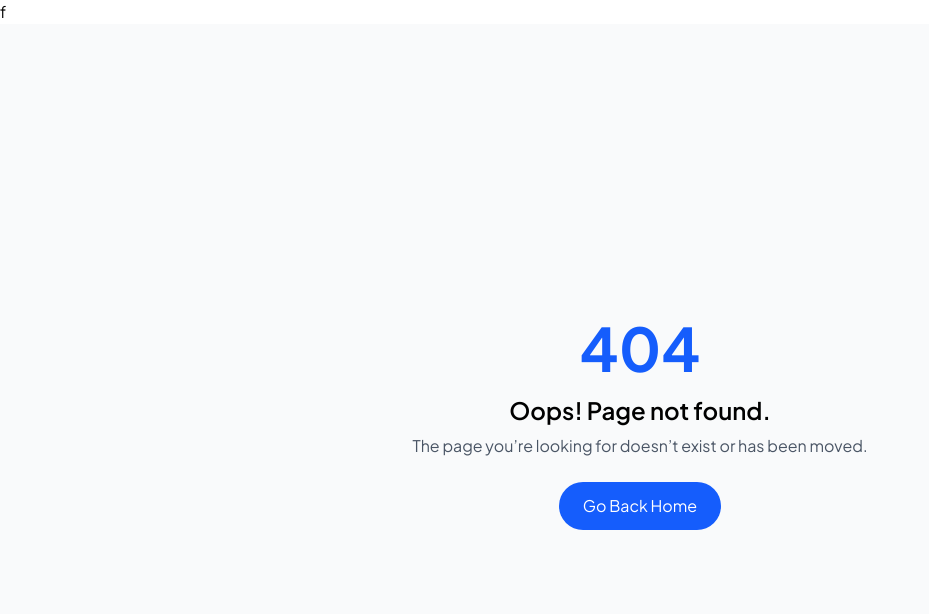
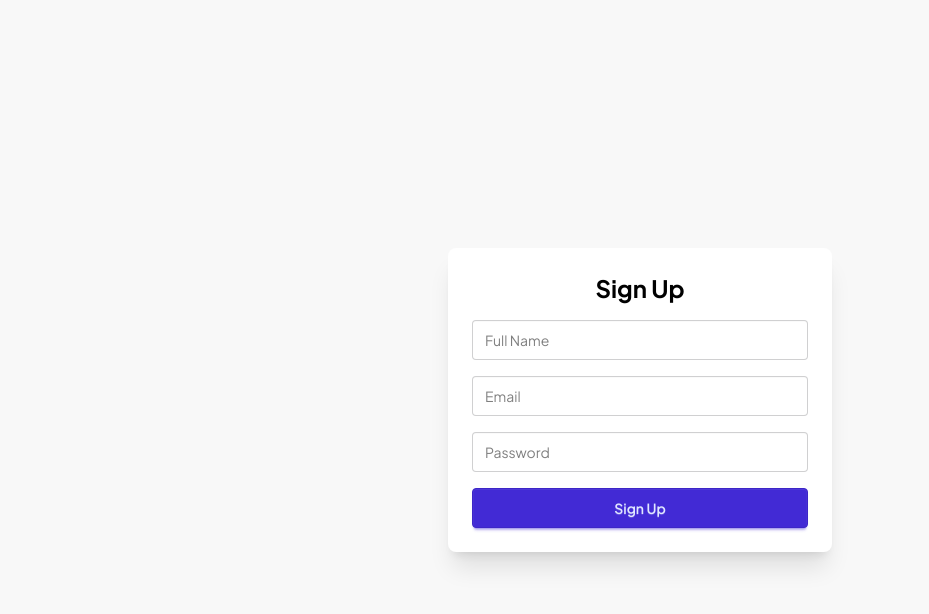
Before and after one commit to HasanCodeX/Project---web-b11-A9-Event-Explorer, a React (Vite) app: page /signup in a window 1280 px wide. Before the commit this address had no page. Shown: the top 614 px of the page, without its empty margins (0-929 px from the left). Built offline with nearby package versions, Linux system fonts and the light colour scheme.

Commit message:
update log in and sign up

```diff
--- a/src/Components/Navbar.jsx
+++ b/src/Components/Navbar.jsx
@@ -4,6 +4,7 @@ import { useAuthState } from "react-firebase-hooks/auth";
 import { signOut } from "firebase/auth";
 import { auth } from "../firebase/firebase.config";
 import logo from "../assets/logo.png";
+
 
 const Navbar = () => {
   const [user] = useAuthState(auth);
--- /dev/null
+++ b/src/pages/Login.jsx
@@ -0,0 +1,56 @@
+// src/pages/Login.jsx
+import { useState } from "react";
+import { useNavigate } from "react-router-dom";
+import { signInWithEmailAndPassword } from "firebase/auth";
+import { auth } from "../firebase/firebase.config";
+import { Helmet } from "react-helmet-async";
+
+const Login = () => {
+  const [email, setEmail] = useState("");
+  const [password, setPassword] = useState("");
+  const [error, setError] = useState(null);
+  const navigate = useNavigate();
+
+  const handleLogin = async (e) => {
+    e.preventDefault();
+    try {
+      await signInWithEmailAndPassword(auth, email, password);
+      navigate("/"); // redirect after login
+    } catch (err) {
+      setError(err.message);
+    }
+  };
+
+  return (
+    <div className="flex justify-center items-center min-h-screen bg-base-200">
+      <Helmet>
+        <title>Login | Event Explorer</title>
+      </Helmet>
+      <form onSubmit={handleLogin} className="card w-full max-w-sm bg-base-100 shadow-xl p-6 space-y-4">
+        <h2 className="text-2xl font-bold text-center">Login</h2>
+        {error && <p className="text-red-500 text-sm">{error}</p>}
+        <input
+          type="email"
+          placeholder="Email"
+          className="input input-bordered w-full"
+          value={email}
+          onChange={(e) => setEmail(e.target.value)}
+          required
+        />
+        <input
+          type="password"
+          placeholder="Password"
+          className="input input-bordered w-full"
+          value={password}
+          onChange={(e) => setPassword(e.target.value)}
+          required
+        />
+        <button type="submit" className="btn btn-primary w-full">
+          Login
+        </button>
+      </form>
+    </div>
+  );
+};
+
+export default Login;
--- /dev/null
+++ b/src/pages/Signup.jsx
@@ -0,0 +1,67 @@
+import { useState } from "react";
+import { useNavigate } from "react-router-dom";
+import { createUserWithEmailAndPassword, updateProfile } from "firebase/auth";
+import { auth } from "../firebase/firebase.config";
+import { Helmet } from "react-helmet-async";
+
+const Signup = () => {
+  const [name, setName] = useState("");
+  const [email, setEmail] = useState("");
+  const [password, setPassword] = useState("");
+  const [error, setError] = useState(null);
+  const navigate = useNavigate();
+
+  const handleSignup = async (e) => {
+    e.preventDefault();
+    try {
+      const userCredential = await createUserWithEmailAndPassword(auth, email, password);
+      await updateProfile(userCredential.user, {
+        displayName: name,
+      });
+      navigate("/"); // Redirect after sign up
+    } catch (err) {
+      setError(err.message);
+    }
+  };
+
+  return (
+    <div className="flex justify-center items-center min-h-screen bg-base-200">
+      <Helmet>
+        <title>Sign Up | Event Explorer</title>
+      </Helmet>
+      <form onSubmit={handleSignup} className="card w-full max-w-sm bg-base-100 shadow-xl p-6 space-y-4">
+        <h2 className="text-2xl font-bold text-center">Sign Up</h2>
+        {error && <p className="text-red-500 text-sm">{error}</p>}
+        <input
+          type="text"
+          placeholder="Full Name"
+          className="input input-bordered w-full"
+          value={name}
+          onChange={(e) => setName(e.target.value)}
+          required
+        />
+        <input
+          type="email"
+          placeholder="Email"
+          className="input input-bordered w-full"
+          value={email}
+          onChange={(e) => setEmail(e.target.value)}
+          required
+        />
+        <input
+          type="password"
+          placeholder="Password"
+          className="input input-bordered w-full"
+          value={password}
+          onChange={(e) => setPassword(e.target.value)}
+          required
+        />
+        <button type="submit" className="btn btn-primary w-full">
+          Sign Up
+        </button>
+      </form>
+    </div>
+  );
+};
+
+export default Signup;
```
Also changed, not shown: src/main.jsx (+11 -0 lines).
